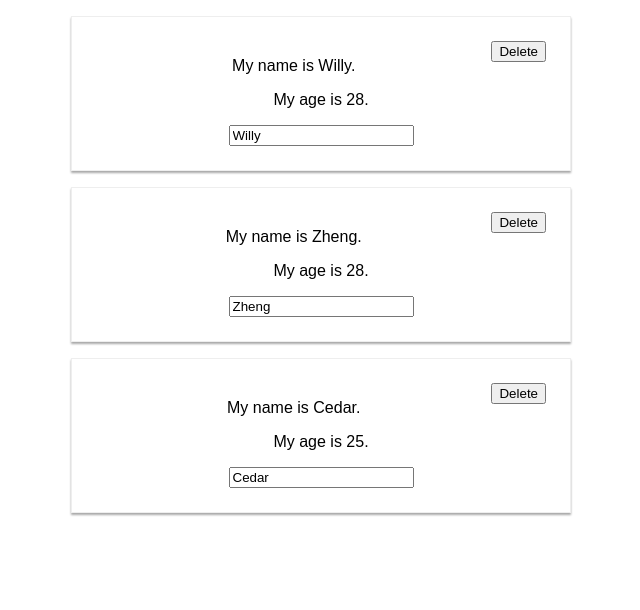
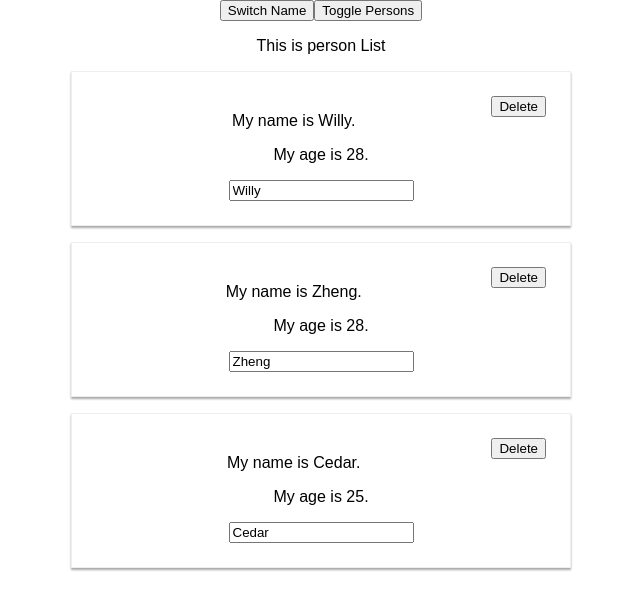
Before and after one commit to WillyLu326/React-Application, a React (Create React App) app: page / in a window 1280 px wide. Shown: the top 610 px of the page, without its empty margins (319-959 px from the left). Built offline with nearby package versions, Linux system fonts and the light colour scheme.

Commit message:
get rid of css and add switch prop in Cookpit

```diff
--- a/src/components/Cookpit/Cookpit.js
+++ b/src/components/Cookpit/Cookpit.js
@@ -1,11 +1,12 @@
 import React from 'react';
 
-const Cookpit = () => {
+const Cookpit = (props) => {
+
 	return (
 		<div>
-			<button style={this.styleSwitchButton()} onClick={this.switchNameHandler.bind(this, 'Willy Lu~!!!!')}>Switch Name</button>
-			<button style={this.styleToggleButton()} onClick={this.togglePersonsHander}>Toggle Persons</button>
-			<p className={this.stylePersonListTitle()}>This is person List</p>
+			<button onClick={props.switch.bind(this, 'Willy Lu!!!')}>Switch Name</button>
+			<button>Toggle Persons</button>
+			<p>This is person List</p>
 		</div>
 	);
 }
--- a/src/containers/App.js
+++ b/src/containers/App.js
@@ -2,6 +2,7 @@ import React, { Component } from 'react';
 import './App.css';
 import Radium, { StyleRoot } from 'radium';
 import Persons from './../components/Persons';
+import Cookpit from './../components/Cookpit/Cookpit';
 
 class App extends Component {
 
@@ -38,53 +39,14 @@ class App extends Component {
     this.setState({ persons: persons });
   }
 
-  styleSwitchButton = () => {
-    let style = {
-      backgroundColor: 'green',
-      color: 'white',
-      padding: '12px',
-      cursor: 'pointer'
-    }
-    return style;
-  }
-
-  styleToggleButton = () => {
-    let style = {
-      backgroundColor: 'red',
-      color: 'white',
-      padding: '12px',
-      cursor: 'pointer',
-      ':hover': {
-        backgroundColor: 'lightred',
-        color: 'black'
-      }
-    }
-    if (this.state.showPersons) {
-      style.backgroundColor = 'pink';
-      style[':hover'] = {
-        backgroundColor: 'lightgreen',
-        color: 'red'
-      }
-    }
-    return style;
-  }
-
-  stylePersonListTitle = () => {
-    const style = [];
-    if (this.state.persons.length <= 2) {
-      style.push('blue');
-    }
-    if (this.state.persons.length <= 1) {
-      style.push('bold');
-    }
-    return style.join(' ');
-  }
-
   render() {
     return (
       <StyleRoot>
         <div className="App">
-
+          <Cookpit
+            showPersons={this.state.showPersons}
+            persons={this.state.persons}
+            switch={this.switchNameHandler}/>
           {
             this.state.showPersons ? (
               <Persons
```
